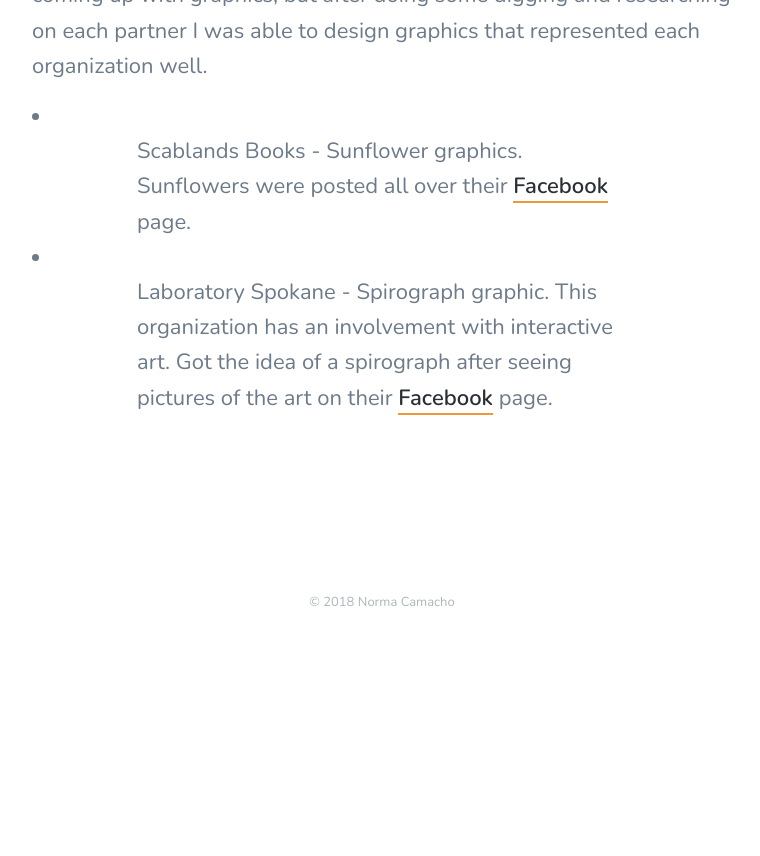
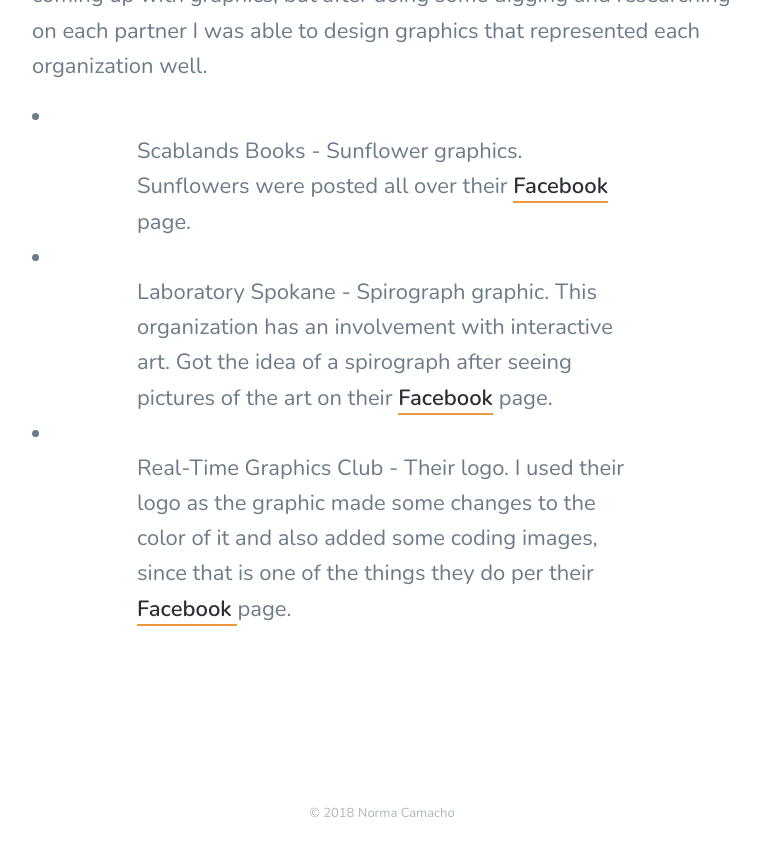
Before and after one commit to noremuhh/noremuhh.github.io, a Jekyll site: the page built from _projects/spark-central-collateral.markdown, in a window 1280 px wide and 900 px high, scrolled down 1818 px. Shown: the top 856 px of the window, without its empty margins (258-1018 px from the left). Built offline with Jekyll 4.4.1, drawn with Linux system fonts in a browser that asks for light colours; nearby versions of some CDN libraries; before the commit the page ends 2507 px from its top, so only the background shows below that.

Commit message:
Updated Spark Central Collateral

```diff
--- a/_projects/spark-central-collateral.markdown
+++ b/_projects/spark-central-collateral.markdown
@@ -28,3 +28,5 @@ Task at hand was to create three partner graphics and one generic partner graphi
 * Scablands Books - Sunflower graphics. Sunflowers were posted all over their [Facebook](https://www.facebook.com/pg/scablandsbooks/about/?ref=page_internal) page.
 
 * Laboratory Spokane - Spirograph graphic. This organization has an involvement with interactive art. Got the idea of a spirograph after seeing pictures of the art on their [Facebook](https://www.facebook.com/LaboratorySpokane/photos/a.477799072312307/956492271109649/?type=3&theater) page.
+
+* Real-Time Graphics Club - Their logo. I used their logo as the graphic made some changes to the color of it and also added some coding images, since that is one of the things they do per their [Facebook ](https://www.facebook.com/Real-Time-Graphics-Club-1133237123489296/)page.
```
